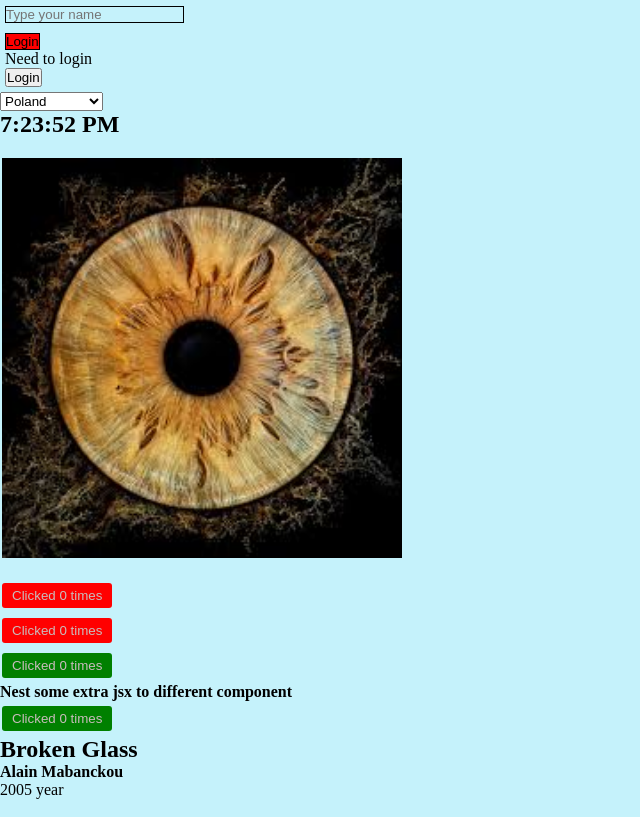
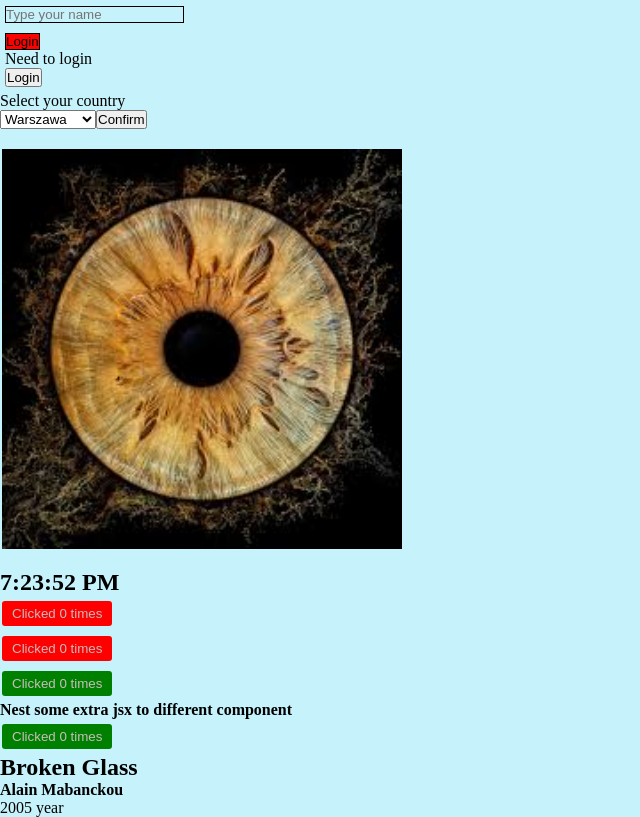
Before and after one commit to OskarKuchta/Learn-react, a React (Vite) app in the folder app/: page / in a window 1280 px wide. Shown: the whole page, without its empty margins (0-640 px from the left). Built offline with nearby package versions, Linux system fonts and the light colour scheme; no server answers.

Commit message:
Simple api from take timezone from dropdown list

```diff
--- a/app/src/components/main.jsx
+++ b/app/src/components/main.jsx
@@ -61,37 +61,30 @@ const Images = () => {
 };
 const ShowData = () => {
   const [data, setData] = useState("");
-  const [selectedCountry, setSelectedCountry] = useState("PL");
-    const fetchData = async () => {
-      const selectedCountry = document.querySelector("#select-country");
-      const url =
-        "https://wft-geo-db.p.rapidapi.com/v1/geo/places/%7BplaceId%7D/time";
-      const response = await fetch(url, {
-        method: "GET",
-        headers: {
-          "X-RapidAPI-Key": "52fdbdd35emshdd3d87b914298f4p13565djsnf4b6daae5ca1",
-          "X-RapidAPI-Host": "wft-geo-db.p.rapidapi.com",
-        },
-      });
-      const res = await response.text();
-      setData(res);
-    };
-  useEffect(() => {
-    fetchData();
-  }, [selectedCountry])
-  const handleCountryChange = (event) => {
-    setSelectedCountry(event.target.value);
-  };
-
+  const [country, setCountry] = useState("Warszawa");
+  const showData = async() => {
+    const url = await fetch(`https://timezone.abstractapi.com/v1/current_time/?api_key=e27920d12c5c4e8880813dfd68434aec&location=${country}`);
+    let response = await url.text();
+    response = JSON.parse(response);
+    console.log(response)
+    setData(response.datetime)
+  }
+  const switchCountry = (event) => {
+    setCountry(event.target.value)
+  }
   return (
     <>
-      <select id="select-country" onChange={handleCountryChange}>
-        <option value="PL">Poland</option>
-        <option value="DE">Germany</option>
-        <option value="NL">Netherlands</option>
-        <option value="RU">Russia</option>
-        <option value="US">United States</option>
+      <label htmlFor="countries">Select your country</label>
+      <br />
+      <select id="select-country" name="countries" onChange={switchCountry}>
+        <option value="Warszawa">Warszawa</option>
+        <option value="Berlin">Berlin</option>
+        <option value="Paryż">Paryż</option>
+        <option value="Moskwa">Moskwa</option>
+        <option value="Los Angeles">Los Angeles</option>
       </select>
+      <button onClick={showData}>Confirm</button>
+      <br />
       <p>{data}</p>
     </>
   );
@@ -100,8 +93,8 @@ const Main = () => {
   return (
     <main>
       <ShowData />
+      <Images />
       <UseClass />
-      <Images />
     </main>
   );
 };
```
